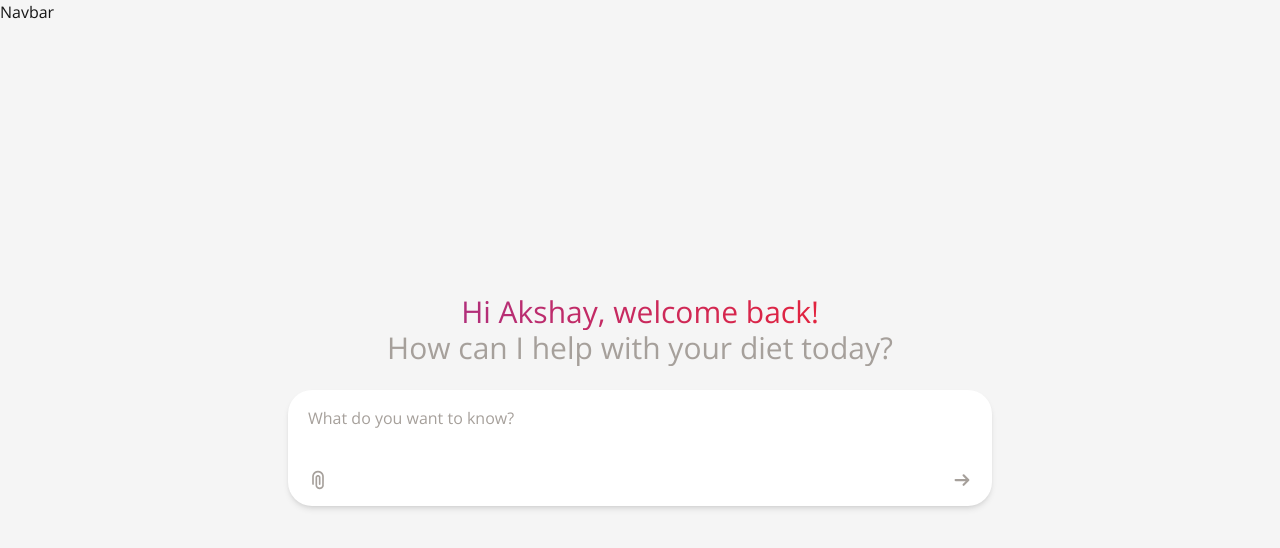
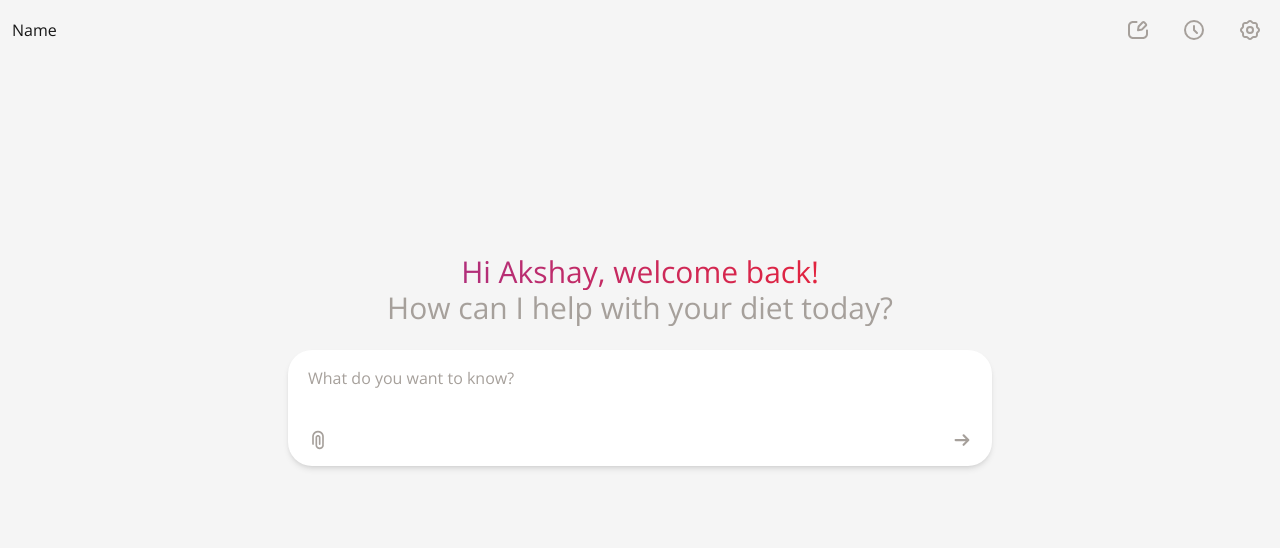
Before and after one commit to cdm-depaul/dietbot, a Next.js app: page / in a window 1280 px wide. Shown: the top 548 px of the page. Built offline with nearby package versions, Linux system fonts and the light colour scheme; a web font is replaced by a local one.

Commit message:
modified and customized navbar

```diff
--- a/src/app/_components/Home.tsx
+++ b/src/app/_components/Home.tsx
@@ -17,7 +17,7 @@ import {
 export const Home: React.FC = () => {
   return (
     <Body>
-      <div className="h-full flex flex-col items-center justify-center relative sm:-top-0">
+      <div className="h-full flex flex-col items-center justify-center relative sm:-top-10">
         <div className="flex flex-col justify-center items-center sm:mb-6 mb-4">
           <Text
             text="Hi Akshay, welcome back!"
@@ -40,30 +40,25 @@ export const Home: React.FC = () => {
             text="Suggestion"
           >
             <MealSuggestion />
-            <Text text="Meal suggestion" />
           </Intent>
           <Intent
             className="text-indigo-500 fill-indigo-500 hover:bg-indigo-500"
             text="History"
           >
             <LogHistory />
-            <Text text="Log history" />
           </Intent>
           <Intent
             className="text-rose-500  fill-rose-500 hover:bg-rose-500"
             text="Learn"
           >
             <EducateMe />
-            <Text text="Educate me" />
           </Intent>
           <Intent
             className="text-teal-500  fill-teal-500 hover:bg-teal-500"
             text="Plan"
           >
             <CreateAMealPlan />
-            <Text text="Meal plan" />
           </Intent>
-          <Intent className="">button</Intent>
         </div> */}
       </div>
     </Body>
--- a/src/app/_components/Navbar.tsx
+++ b/src/app/_components/Navbar.tsx
@@ -1,7 +1,35 @@
 'use client';
 import React, { memo } from 'react';
+import Link from 'next/link';
+import { ChatHistory, NewChat, Setting } from '../_svgs';
+import { Button } from '../_reusables';
 
+/**
+ * Renders a Navbar that is shared across all the pages and routes.
+ * Contains company name that is static as of now, as in could be changed to image that could be taken as a prop
+ * Displays a icon for new chat, that redirects to homepage.
+ * Displays a history icon, that displays all the previous chats.
+ * Displays a settings icon, for settings and profile related queries.
+ * @returns JSX
+ */
 export const Navbar = memo(() => {
-  // console.log('hello');
-  return <div className="w-full absolute top-0">Navbar</div>;
+  return (
+    <div className="w-full absolute top-0 flex justify-between items-center p-3">
+      <span>Name</span>
+      <div className="flex items-center gap-5 ">
+        <Link
+          href="/"
+          className="w-9 h-9 p-1.5 fill-stone-400 rounded-full hover:bg-stone-300 "
+        >
+          <NewChat />
+        </Link>
+        <Button className="w-9 h-9 p-1.5 fill-stone-400 rounded-full hover:bg-stone-300  stroke-stone-400">
+          <ChatHistory />
+        </Button>
+        <Button className="w-9 h-9 p-1.5 fill-stone-400 rounded-full hover:bg-stone-300  stroke-stone-400">
+          <Setting />
+        </Button>
+      </div>
+    </div>
+  );
 });
--- /dev/null
+++ b/src/app/_svgs/ChatHistorySVG.tsx
@@ -0,0 +1,25 @@
+'use client';
+import React from 'react';
+import { classNameProp } from './interface';
+import { withSVGStylerHOC } from './SVGStylerHOC';
+
+const ChatHistorySVG: React.FC<classNameProp> = ({ className }) => {
+  return (
+    <span className={className}>
+      <svg viewBox="0 0 24 24" fill="none">
+        <g id="SVGRepo_bgCarrier" strokeWidth="0"></g>
+        <g
+          id="SVGRepo_tracerCarrier"
+          strokeLinecap="round"
+          strokeLinejoin="round"
+        ></g>
+        <g id="SVGRepo_iconCarrier">
+          <path d="M12 8V12L15 15" strokeWidth="2" strokeLinecap="round"></path>
+          <circle cx="12" cy="12" r="9" strokeWidth="2"></circle>
+        </g>
+      </svg>
+    </span>
+  );
+};
+
+export default withSVGStylerHOC(ChatHistorySVG);
--- /dev/null
+++ b/src/app/_svgs/NewChatSVG.tsx
@@ -0,0 +1,29 @@
+'use client';
+import React from 'react';
+import { withSVGStylerHOC } from './SVGStylerHOC';
+import { classNameProp } from './interface';
+
+const NewChatSVG: React.FC<classNameProp> = ({ className }) => {
+  return (
+    <span className={className}>
+      <svg viewBox="0 0 24 24">
+        <g
+          id="SVGRepo_tracerCarrier"
+          strokeLinecap="round"
+          strokeLinejoin="round"
+          strokeWidth="0.096"
+        ></g>
+        <g id="SVGRepo_iconCarrier">
+          <path d="M7 5C5.34315 5 4 6.34315 4 8V16C4 17.6569 5.34315 19 7 19H17C18.6569 19 20 17.6569 20 16V12.5C20 11.9477 20.4477 11.5 21 11.5C21.5523 11.5 22 11.9477 22 12.5V16C22 18.7614 19.7614 21 17 21H7C4.23858 21 2 18.7614 2 16V8C2 5.23858 4.23858 3 7 3H10.5C11.0523 3 11.5 3.44772 11.5 4C11.5 4.55228 11.0523 5 10.5 5H7Z"></path>
+          <path
+            fillRule="evenodd"
+            clipRule="evenodd"
+            d="M18.8431 3.58579C18.0621 2.80474 16.7957 2.80474 16.0147 3.58579L11.6806 7.91992L11.0148 11.9455C10.8917 12.6897 11.537 13.3342 12.281 13.21L16.3011 12.5394L20.6347 8.20582C21.4158 7.42477 21.4158 6.15844 20.6347 5.37739L18.8431 3.58579ZM13.1933 11.0302L13.5489 8.87995L17.4289 5L19.2205 6.7916L15.34 10.6721L13.1933 11.0302Z"
+          ></path>
+        </g>
+      </svg>
+    </span>
+  );
+};
+
+export default withSVGStylerHOC(NewChatSVG);
--- /dev/null
+++ b/src/app/_svgs/SettingSVG.tsx
@@ -0,0 +1,28 @@
+'use client';
+import React from 'react';
+import { classNameProp } from './interface';
+import { withSVGStylerHOC } from './SVGStylerHOC';
+
+const SettingSVG: React.FC<classNameProp> = ({ className }) => {
+  return (
+    <span className={className}>
+      <svg viewBox="0 0 24 24" fill="none">
+        <g id="SVGRepo_bgCarrier" strokeWidth="0"></g>
+        <g
+          id="SVGRepo_tracerCarrier"
+          strokeLinecap="round"
+          strokeLinejoin="round"
+        ></g>
+        <g id="SVGRepo_iconCarrier">
+          <path
+            d="M10.5213 3.62368C11.3147 2.75255 12.6853 2.75255 13.4787 3.62368L14.2142 4.43128C14.6151 4.87154 15.1914 5.11025 15.7862 5.08245L16.8774 5.03146C18.0543 4.97645 19.0236 5.94568 18.9685 7.12264L18.9176 8.21377C18.8898 8.80859 19.1285 9.38487 19.5687 9.78582L20.3763 10.5213C21.2475 11.3147 21.2475 12.6853 20.3763 13.4787L19.5687 14.2142C19.1285 14.6151 18.8898 15.1914 18.9176 15.7862L18.9685 16.8774C19.0236 18.0543 18.0543 19.0236 16.8774 18.9685L15.7862 18.9176C15.1914 18.8898 14.6151 19.1285 14.2142 19.5687L13.4787 20.3763C12.6853 21.2475 11.3147 21.2475 10.5213 20.3763L9.78582 19.5687C9.38487 19.1285 8.80859 18.8898 8.21376 18.9176L7.12264 18.9685C5.94568 19.0236 4.97645 18.0543 5.03146 16.8774L5.08245 15.7862C5.11025 15.1914 4.87154 14.6151 4.43128 14.2142L3.62368 13.4787C2.75255 12.6853 2.75255 11.3147 3.62368 10.5213L4.43128 9.78582C4.87154 9.38487 5.11025 8.80859 5.08245 8.21376L5.03146 7.12264C4.97645 5.94568 5.94568 4.97645 7.12264 5.03146L8.21376 5.08245C8.80859 5.11025 9.38487 4.87154 9.78583 4.43128L10.5213 3.62368Z"
+            strokeWidth="2"
+          ></path>
+          <circle cx="12" cy="12" r="3" strokeWidth="2"></circle>
+        </g>
+      </svg>
+    </span>
+  );
+};
+
+export default withSVGStylerHOC(SettingSVG);
--- a/src/app/_svgs/index.ts
+++ b/src/app/_svgs/index.ts
@@ -6,10 +6,16 @@ export { default as CreateAMealPlan } from './CreateAMealPlan';
 
 export { default as EducateMe } from './EducateMe';
 
+export { default as ChatHistory } from './ChatHistorySVG';
+
 export { default as LogHistory } from './LogHistory';
 
 export { default as MealSuggestion } from './MealSuggestion';
 
+export { default as NewChat } from './NewChatSVG';
+
+export { default as Setting } from './SettingSVG';
+
 export { default as SubmitSVG } from './SubmitSVG';
 
 export * from './SVGStylerHOC';
```
